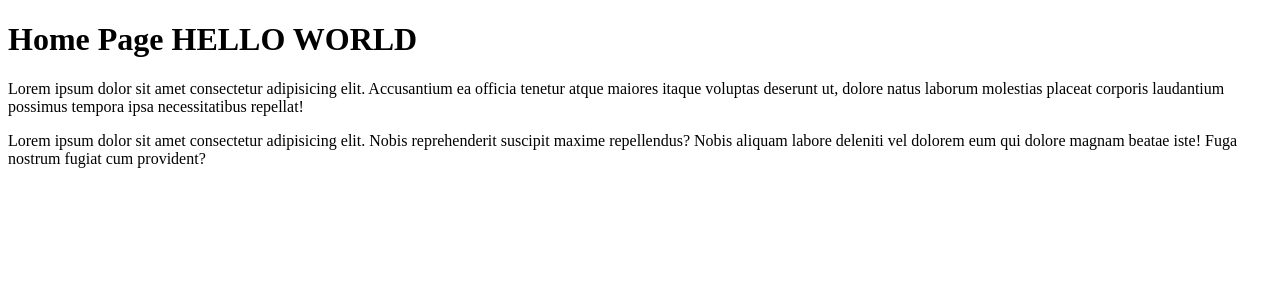
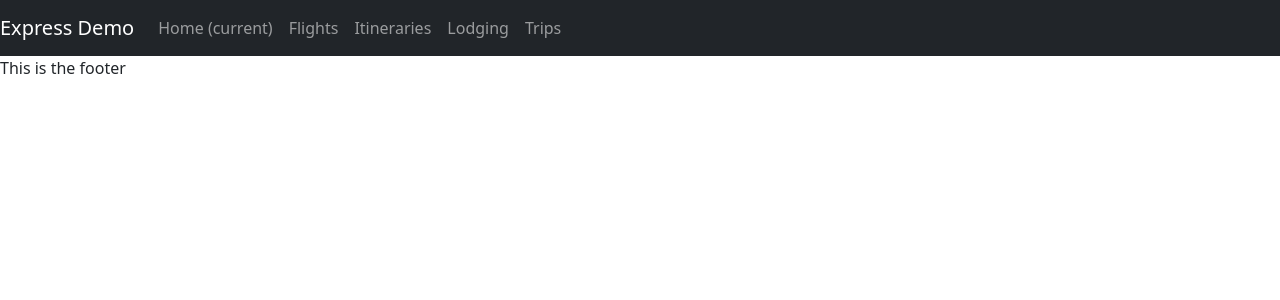
Before and after one commit to natale565/Trip-Planner, a Node server app: page / in a window 1280 px wide. Shown: the top 300 px of the page. Run offline with Node 20, Linux system fonts and the light colour scheme; some libraries are stand-ins or nearby versions.

Commit message:
added head, navbar and footer to ejs files

```diff
--- a/views/home.ejs
+++ b/views/home.ejs
@@ -1,24 +1,2 @@
-<!DOCTYPE html>
-<html lang="en">
-  <head>
-    <meta charset="UTF-8" />
-    <meta name="viewport" content="width=device-width, initial-scale=1.0" />
-    <title>Document</title>
-  </head>
-  <body>
-    <h1>Home Page <%= 'Hello World'.toUpperCase() %></h1>
-    <p>
-      Lorem ipsum dolor sit amet consectetur adipisicing elit. Accusantium ea
-      officia tenetur atque maiores itaque voluptas deserunt ut, dolore natus
-      laborum molestias placeat corporis laudantium possimus tempora ipsa
-      necessitatibus repellat!
-    </p>
-
-    <p>
-      Lorem ipsum dolor sit amet consectetur adipisicing elit. Nobis
-      reprehenderit suscipit maxime repellendus? Nobis aliquam labore deleniti
-      vel dolorem eum qui dolore magnam beatae iste! Fuga nostrum fugiat cum
-      provident?
-    </p>
-  </body>
-</html>
+<%- include('partials/head')%> <%- include('partials/navbar') %>
+<%-include('partials/footer')%>
--- a/views/partials/footer.ejs
+++ b/views/partials/footer.ejs
@@ -0,0 +1,6 @@
+<footer>
+    <p>This is the footer</p>
+</footer>
+</body>
+
+</html>
--- a/views/partials/head.ejs
+++ b/views/partials/head.ejs
@@ -0,0 +1,13 @@
+<!DOCTYPE html>
+<html lang="en">
+  <head>
+    <meta charset="UTF-8" />
+    <meta name="viewport" content="width=device-width, initial-scale=1.0" />
+    <title>Trip Planner</title>
+    <link rel="stylesheet" href="/css/bootstrap.min.css" />
+    <script src="/js/jquery.js"></script>
+    <script src="/js/bootstrap.min.js"></script>
+  </head>
+
+  <body></body>
+</html>
--- a/views/partials/navbar.ejs
+++ b/views/partials/navbar.ejs
@@ -0,0 +1,35 @@
+<nav class="navbar navbar-expand-lg navbar-dark bg-dark">
+  <a class="navbar-brand" href="#">Express Demo</a>
+  <button
+    class="navbar-toggler"
+    type="button"
+    data-toggle="collapse"
+    data-target="#navbarNav"
+    aria-controls="navbarNav"
+    aria-expanded="false"
+    aria-label="Toggle navigation"
+  >
+    <span class="navbar-toggler-icon"></span>
+  </button>
+  <div class="collapse navbar-collapse" id="navbarNav">
+    <ul class="navbar-nav">
+      <li class="nav-item">
+        <a class="nav-link" href="/"
+          >Home <span class="sr-only">(current)</span></a
+        >
+      </li>
+      <li class="nav-item">
+        <a class="nav-link" href="/flight">Flights</a>
+      </li>
+      <li class="nav-item">
+        <a class="nav-link" href="/itinerary">Itineraries</a>
+      </li>
+      <li class="nav-item">
+        <a class="nav-link" href="/lodging">Lodging</a>
+      </li>
+      <li class="nav-item">
+        <a class="nav-link" href="/trip">Trips</a>
+      </li>
+    </ul>
+  </div>
+</nav>
```
Also changed, not shown: views/flight.ejs (+2 -9 lines), views/itinerary.ejs (+2 -9 lines), views/lodging.ejs (+2 -9 lines), views/trip.ejs (+2 -9 lines), views/user.ejs (deleted, +0 -9 lines).
